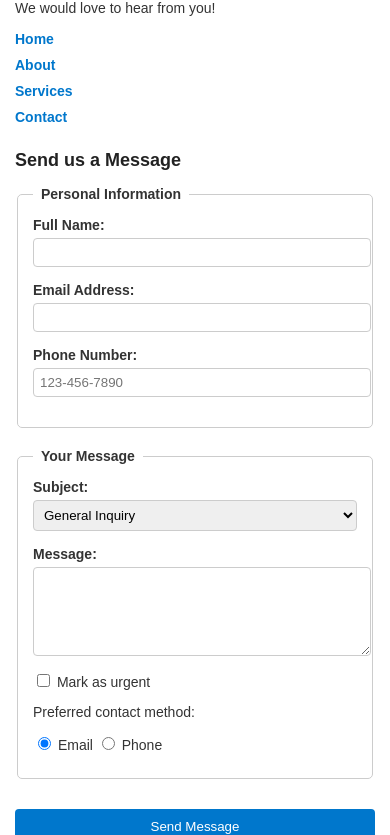
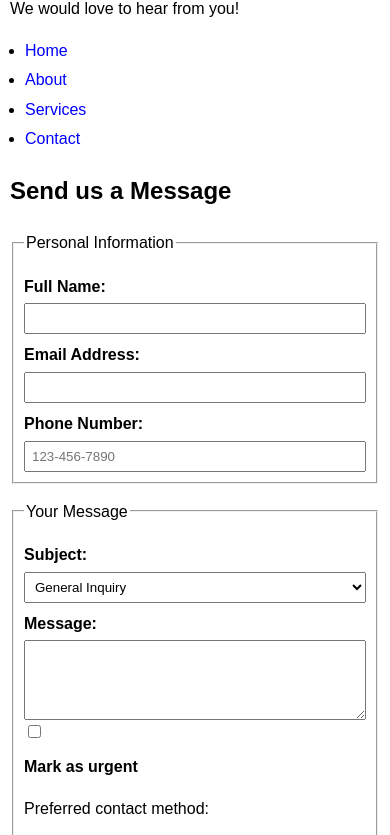
Before and after one commit to nidaaeman1122/Buildables-Task1, a plain HTML site: page Index.html in a window 390 px wide. Shown: the part 70-905 px from the top of the page. Drawn offline with Linux system fonts and the light colour scheme.

Commit message:
Update styles.css

```diff
--- a/styles.css
+++ b/styles.css
@@ -1,182 +1,121 @@
 body {
   font-family: Arial, sans-serif;
-  margin: 0;
+  margin: 20px;
   padding: 0;
-  background: #f5f5f5;
-  color: #333;
+  line-height: 1.6;
 }
 
-.container {
-  max-width: 900px;
-  margin: auto;
-  background: #fff;
-  padding: 25px;
-  border-radius: 8px;
-  box-shadow: 0 2px 6px rgba(0,0,0,0.1);
+h1 {
+  font-size: 22px;
 }
 
-/* Headings */
-h1, h2, h3 {
-  color: #222;
+.nav {
+  list-style-type: disc;
+  padding-left: 20px;
+  margin-bottom: 20px;
 }
 
-/* Navigation Bar */
-.nav {
-  list-style: none;
-  padding: 0;
-  margin: 15px 0 25px;
-  display: flex;
-  flex-wrap: wrap;
-  gap: 20px;
+.nav li {
+  margin: 4px 0;
 }
 
-.nav li a {
+.nav a {
   text-decoration: none;
-  color: #0077cc;
+  color: blue;
+}
+
+fieldset {
+  margin-bottom: 15px;
+  padding: 10px;
+}
+
+label {
+  display: block;
+  margin-top: 8px;
   font-weight: bold;
 }
 
-.nav li a:hover {
-  text-decoration: underline;
+input[type="text"],
+input[type="email"],
+input[type="tel"],
+select,
+textarea {
+  width: 95%;
+  max-width: 400px;
+  padding: 6px;
+  margin-top: 4px;
+  box-sizing: border-box;
+  display: block;
 }
 
-/* Form Styles */
-form fieldset {
-  border: 1px solid #ccc;
-  padding: 15px;
-  margin-bottom: 20px;
-  border-radius: 5px;
+textarea {
+  height: 80px;
 }
 
-legend {
-  font-weight: bold;
-  padding: 0 8px;
+.checkbox {
+  display: flex;
+  align-items: center;
+  margin-top: 8px;
 }
 
-.form-group {
-  margin-bottom: 15px;
-  display: flex;
-  align-items: center;
-  flex-wrap: wrap;
+.checkbox input {
+  width: auto;
+  margin-right: 6px;
 }
 
-.form-group label {
-  width: 150px;
-  font-weight: bold;
+.radio-group {
+  display: flex;
+  gap: 15px;
+  align-items: center;
+  margin-top: 6px;
 }
 
-.form-group input,
-.form-group select,
-.form-group textarea {
-  flex: 1;
-  min-width: 200px;
-  padding: 6px;
-  border: 1px solid #ccc;
-  border-radius: 4px;
+.radio-group input {
+  width: auto;
 }
 
-.form-check {
-  margin: 10px 0;
-}
-
-button {
-  padding: 10px 18px;
-  margin-top: 10px;
-  margin-right: 10px;
-  background: #0077cc;
-  color: white;
-  border: none;
-  cursor: pointer;
-  border-radius: 4px;
-}
-
-button:hover {
-  background: #005fa3;
-}
-
-.reset-btn {
-  background: #777;
-}
-
-.reset-btn:hover {
-  background: #555;
-}
-
-/* Table */
 table {
   border-collapse: collapse;
-  width: 100%;
-  margin: 15px 0;
+  margin-top: 10px;
+  width: 50%;
 }
 
 table, th, td {
-  border: 1px solid #999;
-  padding: 8px;
-  text-align: left;
+  border: 1px solid #aaa;
+  padding: 6px;
 }
 
-/* Footer */
-footer {
-  margin-top: 20px;
-  font-size: 0.9em;
-  text-align: center;
-  color: #555;
+.footer {
+  font-size: 13px;
+  margin-top: 15px;
 }
 
-footer a {
-  color: #0077cc;
+.footer a {
+  margin-right: 8px;
   text-decoration: none;
+  color: blue;
 }
 
-footer a:hover {
-  text-decoration: underline;
-}
+@media (max-width: 600px) {
+  body {
+    margin: 10px;
+  }
 
-/* ============================= */
-/* 📱 RESPONSIVE DESIGN */
-/* ============================= */
-@media (max-width: 768px) {
-  .form-group {
+  input[type="text"],
+  input[type="email"],
+  input[type="tel"],
+  select,
+  textarea {
+    width: 100%;
+    max-width: 100%;
+  }
+
+  .radio-group {
     flex-direction: column;
     align-items: flex-start;
   }
 
-  .form-group label {
-    width: 100%;
-    margin-bottom: 5px;
-  }
-
   .nav {
-    flex-direction: column;
-    gap: 10px;
-  }
-
-  .container {
-    padding: 15px;
-  }
-
-  button {
-    width: 100%;
-    margin-bottom: 10px;
+    padding-left: 15px;
   }
 }
-
-@media (max-width: 480px) {
-  body {
-    font-size: 14px;
-  }
-
-  h1 {
-    font-size: 22px;
-  }
-
-  h2 {
-    font-size: 18px;
-  }
-
-  .form-group input,
-  .form-group select,
-  .form-group textarea {
-    width: 100%;
-  }
-}
```
